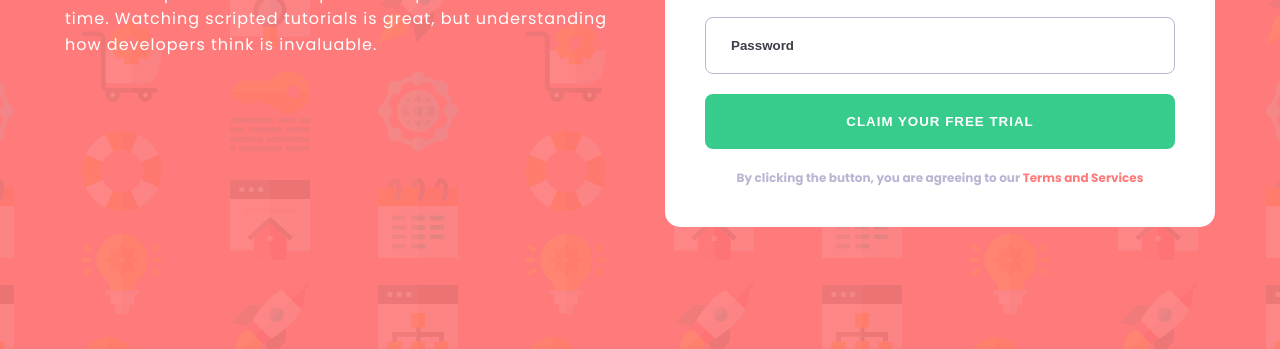
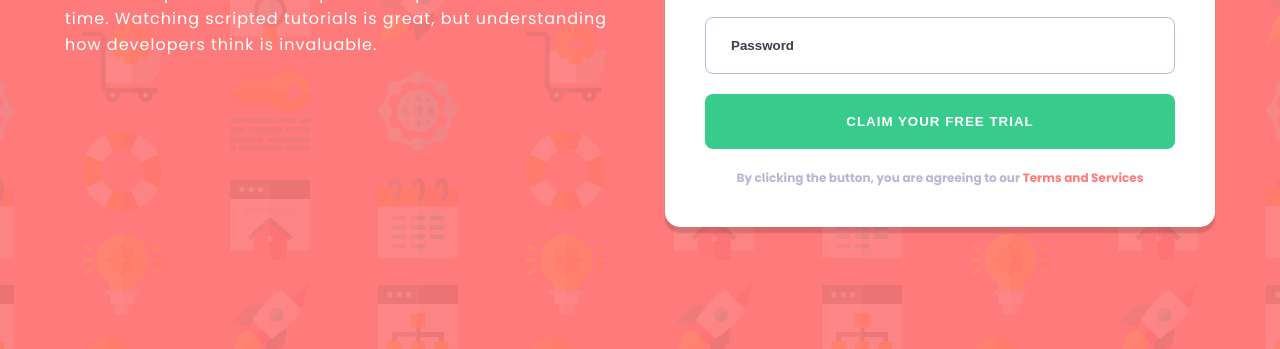
Before and after one commit to omarkhaled-code/Intro-component-with-sign-up-form, a plain HTML site: page index.html in a window 1280 px wide. Shown: the part 451-800 px from the top of the page. Drawn offline with Linux system fonts and the light colour scheme.

Commit message:
update style file

```diff
--- a/style.css
+++ b/style.css
@@ -62,6 +62,7 @@
       align-items: center;
       padding: 40px;
       border-radius: 15px;
+      box-shadow: 0px 6px 2px rgba(0, 0, 0, 0.15);
       .input {
         width: 100%;
         position: relative;
```
